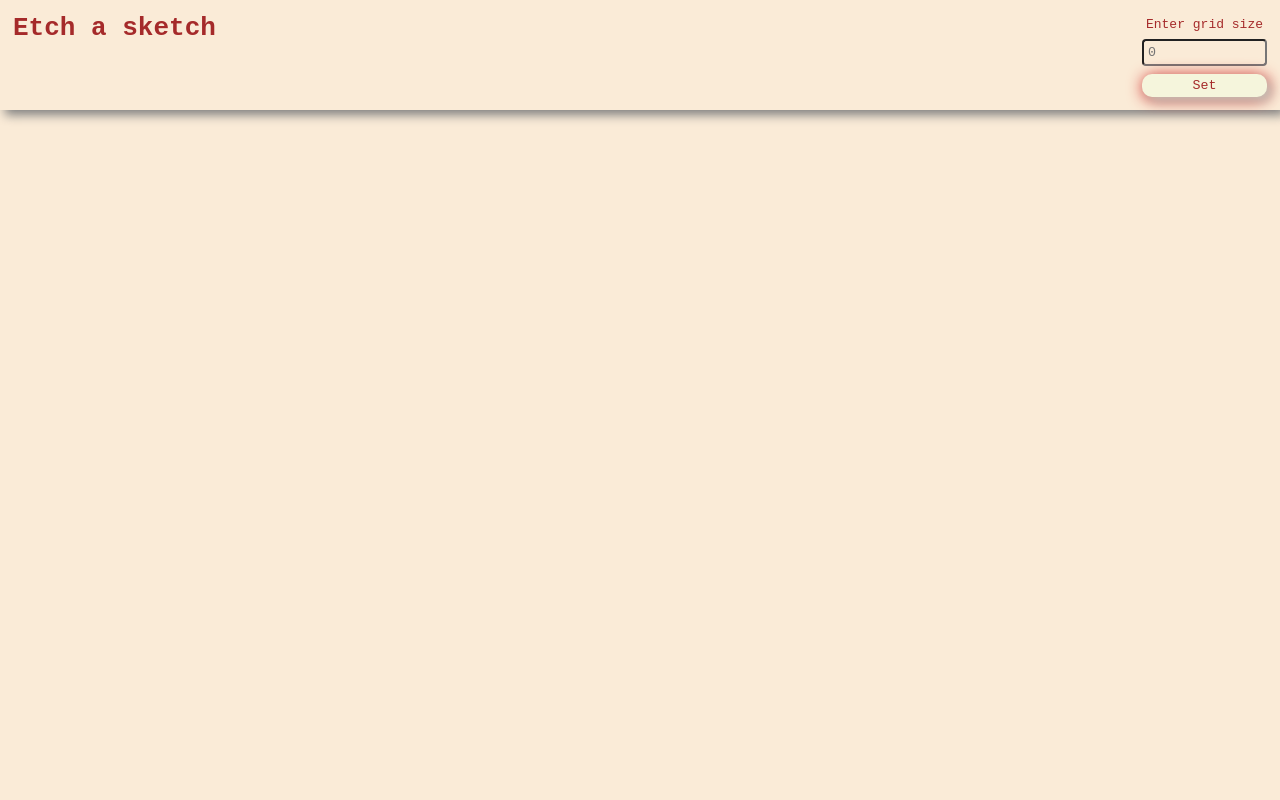
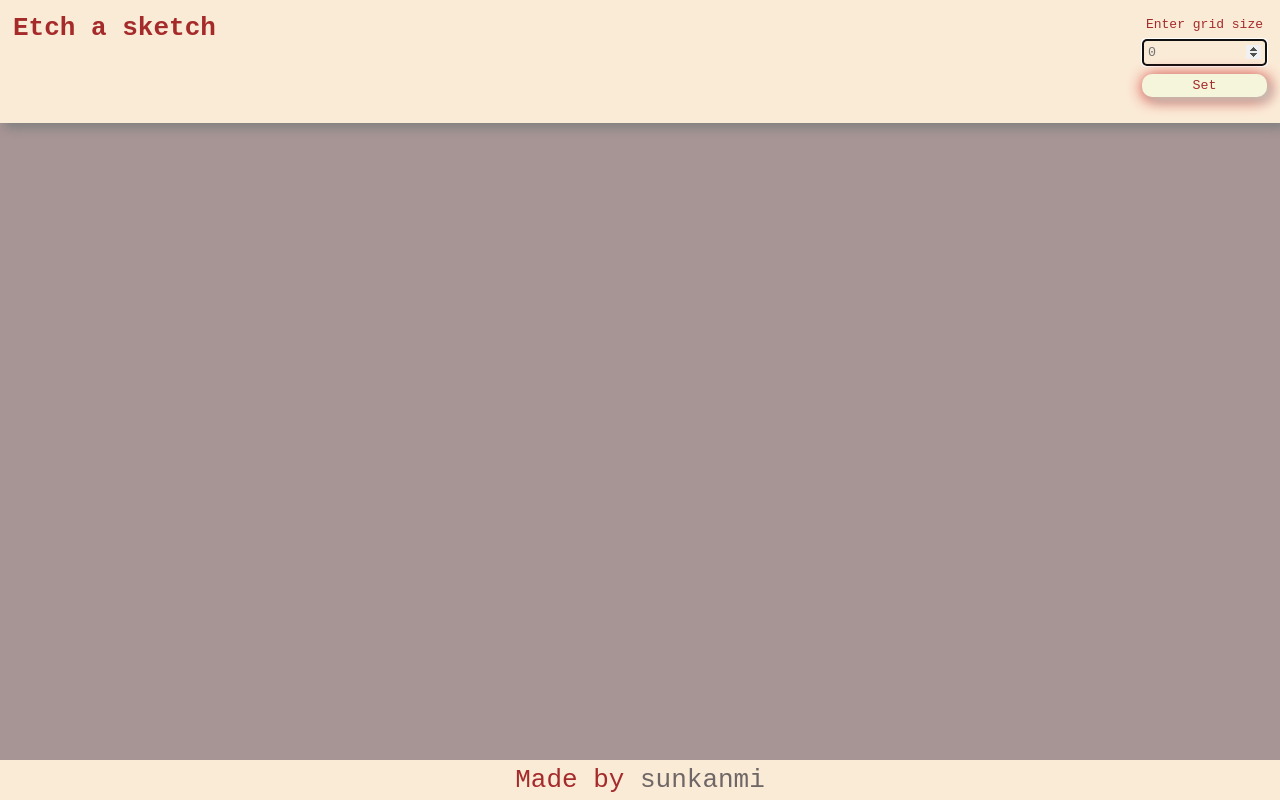
Before and after one commit to sunkanmi-me/etchAsketch, a plain HTML site: page index.html in a window 1280 px wide. Drawn offline with Linux system fonts and the light colour scheme.

Commit message:
desined the footer section

```diff
--- a/index.html
+++ b/index.html
@@ -12,7 +12,7 @@
         <form>
             <label for="gridsize" style="padding: 4px;">Enter grid size</label>
             <div id="input-set-box">
-                <input type="number" placeholder="0" name="gridsize" id="gridsize" min="1" max="100">
+                <input type="number" placeholder="0" name="gridsize" id="gridsize" min="1" max="100" autofocus required >
                 <button type="submit" id="set-btn">Set</button>
             </div>
         </form>
@@ -22,6 +22,9 @@
 
       </div>
     </main>
+    <footer>
+        <div>Made by <a href="https://www.sunkanmi.com/">sunkanmi</a></div>
+    </footer>
     <script src="script.js"></script>
 </body>
 </html>
--- a/script.js
+++ b/script.js
@@ -0,0 +1,11 @@
+const canvasGrid = document.querySelector("#canvas");
+const setBtn = document.querySelector("#set-btn");
+const gridSizeEl = document.querySelector("#gridsize");
+
+
+//listen to the setbutton then implement the grid
+setBtn.addEventListener('submit', (e) => {
+    e.preventDefault()
+    const size = gridSizeEl.value;
+    console.log(size);
+});
--- a/style.css
+++ b/style.css
@@ -8,6 +8,14 @@
     font-family:monospace;
 }
 
+body {
+    height: 100vh;
+    display: flex;
+    flex-direction: column;
+    justify-content: space-between;
+    background-color: #a79494;
+}
+
 
 header {
     display: flex;
@@ -15,7 +23,6 @@ header {
     padding: 1rem;
     width: 100%;
     box-shadow: 5px 5px 10px gray;
-
 }
 form {
     display: flex;
@@ -26,13 +33,13 @@ form {
 #input-set-box{
     display: flex;
     flex-direction: column;
-
-
+    margin-bottom: 1rem;
 }
 input{
     width: 100%;
     border-radius: 4px;
     padding: 4px;
+
 }
 
 #set-btn{
@@ -45,3 +52,25 @@ input{
                 1px 2px 16px #cf1818;
 
 }
+
+
+#canvas {
+    width: 100%;
+    background-color: rgb(177, 174, 169);
+    /* height: 80vh; */
+}
+
+
+/* footer design */
+
+footer{
+    height: 5vh;
+    display: flex;
+    justify-content: center;
+    align-items: center;
+    font-size: 2rem;
+}
+footer a{
+    color: #6f6666;
+    text-decoration: none;
+}
```
